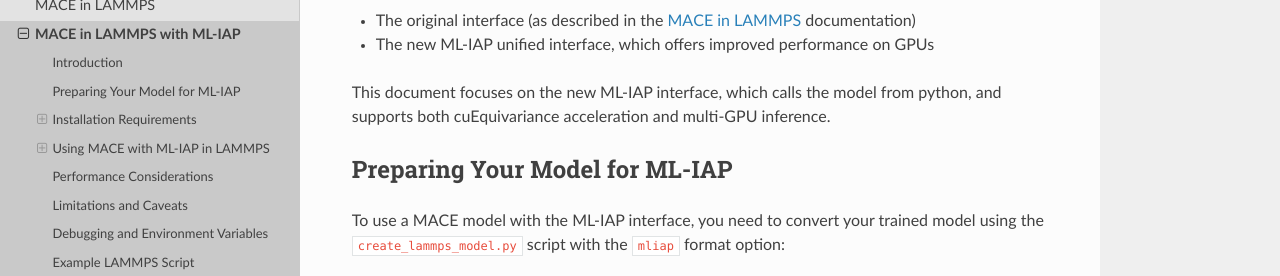
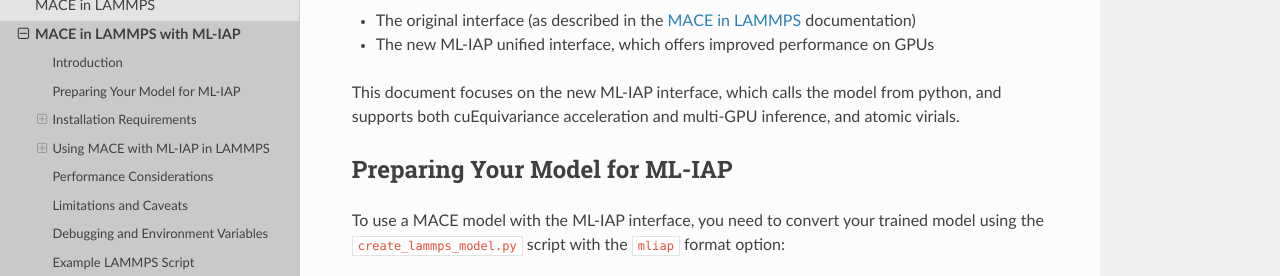
Before and after one commit to ACEsuit/mace, a Sphinx documentation site: the page built from docs/guide/lammps_mliap.rst, in a window 1280 px wide and 900 px high. Shown: the part 255-531 px from the top of the window. Built offline with Sphinx 7.4.7 and the Read the Docs theme 3.1.0, drawn with Linux system fonts in a browser that asks for light colours; pages that are not in the unit, such as notebooks, are missing from menus.

Commit message:
Update lammps_mliap.rst

```diff
--- a/docs/guide/lammps_mliap.rst
+++ b/docs/guide/lammps_mliap.rst
@@ -12,7 +12,7 @@
 - The original interface (as described in the :ref:`lammps` documentation)
 - The new ML-IAP unified interface, which offers improved performance on GPUs
 
-This document focuses on the new ML-IAP interface, which calls the model from python, and supports both cuEquivariance acceleration and multi-GPU inference.
+This document focuses on the new ML-IAP interface, which calls the model from python, and supports both cuEquivariance acceleration and multi-GPU inference, and atomic virials.
 
 Preparing Your Model for ML-IAP
 ==============================
```
